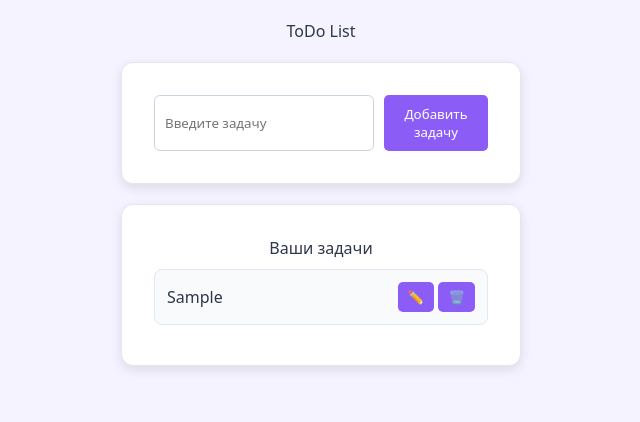
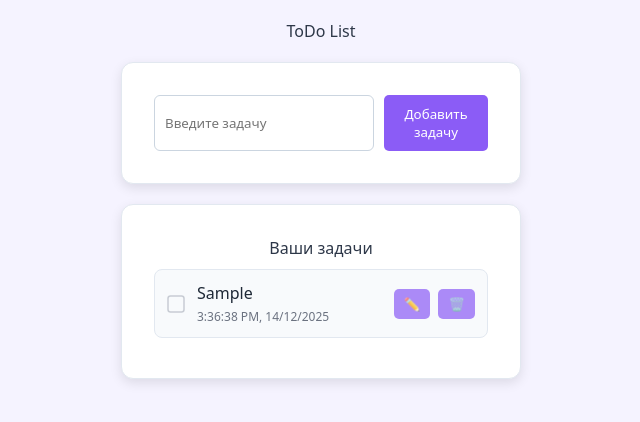
Before and after one commit to unnamedddddddd/ToDoList, a plain HTML site: page index.html in a window 1280 px wide. Both pictures are taken after typing "Sample" into the empty fields and a click on the button "Добавить задачу". Shown: the whole page, without its empty margins (319-959 px from the left). Drawn offline with Linux system fonts and the light colour scheme.

Commit message:
Added time task, checkbox complete task

```diff
--- a/main.js
+++ b/main.js
@@ -15,9 +15,13 @@ document.getElementById('tasksList').addEventListener('click', event => {
     saveTasksToLocalStorage();
     return;
   }
-  if (event.target.tagName === 'LI' || event.target.tagName === 'SPAN') {
+  if (event.target.closest('.check') || event.target.classList.contains('check')) {
     const li = event.target.closest('li');
-    li.classList.toggle('done');
+    const checkbox = li.querySelector('.task-checkbox');
+    checkbox.checked = !checkbox.checked;
+    li.classList.toggle('done', checkbox.checked);
+    saveTasksToLocalStorage();
+    return;
   }
 })
 document.addEventListener('DOMContentLoaded', () => {
@@ -36,11 +40,24 @@ const addTask = () => {
     }
   }
   const newTask = document.createElement('li');
-  newTask.innerHTML = `
-    <span class="task-text">${document.getElementById('inputTask').value}</span>
+  const dateTime = new Date();
+ newTask.innerHTML = `
+    <div class="check-done">
+      <input type="checkbox" class="task-checkbox">
+      <label class="check">
+        <svg width="18px" height="18px" viewBox="0 0 18 18">
+          <path d="M1,9 L1,3.5 C1,2 2,1 3.5,1 L14.5,1 C16,1 17,2 17,3.5 L17,14.5 C17,16 16,17 14.5,17 L3.5,17 C2,17 1,16 1,14.5 L1,9 Z"></path>
+          <polyline points="1 9 7 14 15 4"></polyline>
+        </svg>
+      </label>
+    </div>
+    <div class="task-content">
+      <div class="task-text">${document.getElementById('inputTask').value}</div>
+      <div class="task-time">${dateTime.toLocaleTimeString()}, ${dateTime.getDate()}/${dateTime.getMonth() + 1}/${dateTime.getFullYear()}</div>
+    </div>
     <div class="task-actions">
-        <button type="button" name="buttonEdit">✏️</button>
-        <button type="button" name="buttonDelete">🗑️</button>
+      <button type="button" name="buttonEdit">✏️</button>
+      <button type="button" name="buttonDelete">🗑️</button>
     </div>`;
   tasks.appendChild(newTask);
   document.getElementById('inputTask').value = '';
@@ -53,7 +70,19 @@ const addSavedTasks = (task) => {
     newTask.classList.add('done');
   }
   newTask.innerHTML = `
-    <span class="task-text">${task.text}</span>
+    <div class="check-done">
+    <input type="checkbox" class="task-checkbox" ${task.done ? 'checked' : ''}>
+    <label class="check">
+                            <svg width="18px" height="18px" viewBox="0 0 18 18">
+                                <path d="M1,9 L1,3.5 C1,2 2,1 3.5,1 L14.5,1 C16,1 17,2 17,3.5 L17,14.5 C17,16 16,17 14.5,17 L3.5,17 C2,17 1,16 1,14.5 L1,9 Z"></path>
+                                <polyline points="1 9 7 14 15 4"></polyline>
+                            </svg>
+                        </label>
+    </div>
+    <div class="task-content">
+        <div class="task-text">${task.text}</div>
+        <div class="task-time">${task.time[0]}, ${task.time[1]}/${task.time[2]}/${task.time[3]}</div>
+    </div>
     <div class="task-actions">
         <button type="button" name="buttonEdit">✏️</button>
         <button type="button" name="buttonDelete">🗑️</button>
@@ -71,9 +100,13 @@ const loadTasksFromLocalStorage = () => {
 const saveTasksToLocalStorage = () => {
   const tasks = [];
   document.querySelectorAll('#tasksList li').forEach(li => {
+    const timeString = li.querySelector('.task-time').textContent;
+    let timePart = '', datePart = '';
+    [timePart, datePart] = timeString.split(', ');
     tasks.push({
       text: li.querySelector('.task-text').textContent,
-      done: li.classList.contains('done')
+      done: li.classList.contains('done'),
+      time: [timePart, ...datePart.split('/')]
     })
   })
   localStorage.setItem('todoTasks', JSON.stringify(tasks));
--- a/style.css
+++ b/style.css
@@ -35,7 +35,7 @@ form {
   background-color: #ffffff;
   padding: 32px;
   border-radius: 12px;
-  filter: blur(30%);
+  filter: none;
   box-shadow: 0 4px 12px rgba(0,0,0,0.1);
   border: 1px solid #e2e8f0;
   margin: 0 auto 20px auto;
@@ -61,15 +61,8 @@ form {
 .btn-add:hover {
   background-color: #7c3aed;
 }
-[name = 'buttonDelete']{
-  padding: 6px 10px;
-  background-color: #8b5cf6;
-  color: white;
-  border: none;
-  border-radius: 5px;
-  cursor: pointer;
-}
-[name = 'buttonEdit']{
+[name='buttonDelete'],
+[name='buttonEdit'] {
   padding: 6px 10px;
   background-color: #8b5cf6;
   color: white;
@@ -80,19 +73,97 @@ form {
 #tasksList {
   list-style: none;
   padding: 0;
+  width: 100%;
+  max-width: 600px;
 }
 #tasksList li {
   display: flex;
-  justify-content: space-between;
   align-items: center;
+  gap: 12px;
   padding: 12px;
   margin-bottom: 8px;
   background-color: #f8fafc;
   border-radius: 8px;
   border: 1px solid #e2e8f0;
+  transition: all 0.2s;
 }
-.done .task-text {
+.check-done {
+  flex-shrink: 0;
+  position: relative;
+}
+.task-checkbox {
+  position: absolute;
+  opacity: 0;
+  width: 0;
+  height: 0;
+}
+.check {
+  cursor: pointer;
+  display: block;
+  width: 18px;
+  height: 18px;
+  -webkit-tap-highlight-color: transparent;
+}
+.check svg {
+  fill: none;
+  stroke-linecap: round;
+  stroke-linejoin: round;
+  stroke: #c8ccd4;
+  stroke-width: 1.5;
+  transition: all 0.2s ease;
+}
+.check svg path {
+  stroke-dasharray: 60;
+  stroke-dashoffset: 0;
+}
+.check svg polyline {
+  stroke-dasharray: 22;
+  stroke-dashoffset: 66;
+}
+.check:hover svg {
+  stroke: #C77DFF;
+}
+.task-checkbox:checked + .check svg {
+  stroke: #C77DFF;
+}
+.task-checkbox:checked + .check svg path {
+  stroke-dashoffset: 60;
+  transition: all 0.3s linear;
+}
+.task-checkbox:checked + .check svg polyline {
+  stroke-dashoffset: 42;
+  transition: all 0.2s linear;
+  transition-delay: 0.15s;
+}
+li.done .task-checkbox:checked + .check svg {
+  stroke: #8b5cf6;
+}
+.task-content {
+  flex-grow: 1;
+  min-width: 0;
+}
+.task-text {
+  font-weight: 500;
+  color: #1f2937;
+  margin-bottom: 4px;
+  word-break: break-word;
+}
+.task-time {
+  font-size: 12px;
+  color: #6b7280;
+}
+.task-actions {
+  display: flex;
+  gap: 8px;
+  opacity: 0.7;
+  transition: opacity 0.2s;
+}
+li:hover .task-actions {
+  opacity: 1;
+}
+li.done .task-text {
   text-decoration: line-through;
+  color: #9ca3af;
   opacity: 0.7;
 }
 #labelTasks {
```
